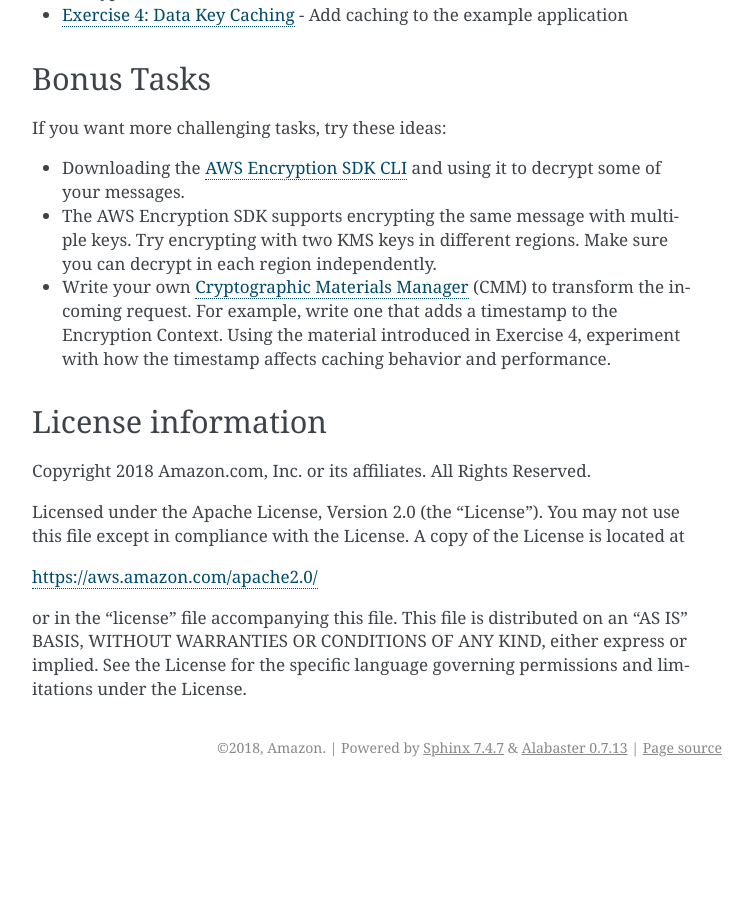
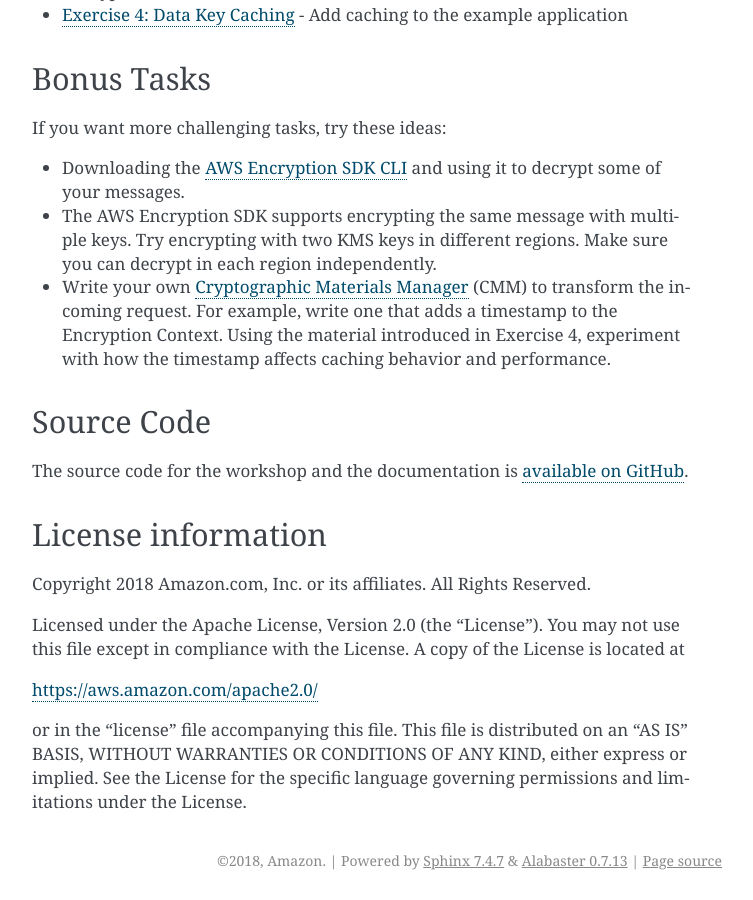
Before and after one commit to aws-samples/busy-engineers-encryption-sdk, a Sphinx documentation site: the page built from docs/index.rst, in a window 1280 px wide and 900 px high, scrolled down 1014 px. Shown: the whole window, without its empty margins (388-1141 px from the left). Built offline with Sphinx 7.4.7, drawn with Linux system fonts in a browser that asks for light colours; before the commit the page ends 1801 px from its top, so only the background shows below that.

Commit message:
Updates from workshop. (#100)
* Add link to GitHub source from index
* Fix typo in Java instructions for Exercise 4

```diff
--- a/docs/exercises/4-caching.rst
+++ b/docs/exercises/4-caching.rst
@@ -212,7 +212,7 @@
         .. code-block:: java
            :lineno-start: 90
 
-            context.put(K_TIMESTAMP + (System.currentTimeMillis() / 3_600_000) * 3_600_000);
+            context.put(K_TIMESTAMP, "" + (System.currentTimeMillis() / 3_600_000) * 3_600_000);
 
     .. group-tab:: Python
 
--- a/docs/index.rst
+++ b/docs/index.rst
@@ -55,6 +55,11 @@
   that adds a timestamp to the Encryption Context. Using the material introduced in Exercise 4, experiment with how the
   timestamp affects caching behavior and performance.
 
+Source Code
+***********
+
+The source code for the workshop and the documentation is `available on GitHub`_.
+
 License information
 *******************
 
@@ -74,3 +79,4 @@
 .. _Amazon SQS: https://aws.amazon.com/sqs/
 .. _Cryptographic Materials Manager: https://docs.aws.amazon.com/encryption-sdk/latest/developer-guide/concepts.html#crypt-materials-manager
 .. _Encryption Context: https://docs.aws.amazon.com/kms/latest/developerguide/encryption-context.html
+.. _available on GitHub: https://github.com/aws-samples/busy-engineers-encryption-sdk
```
